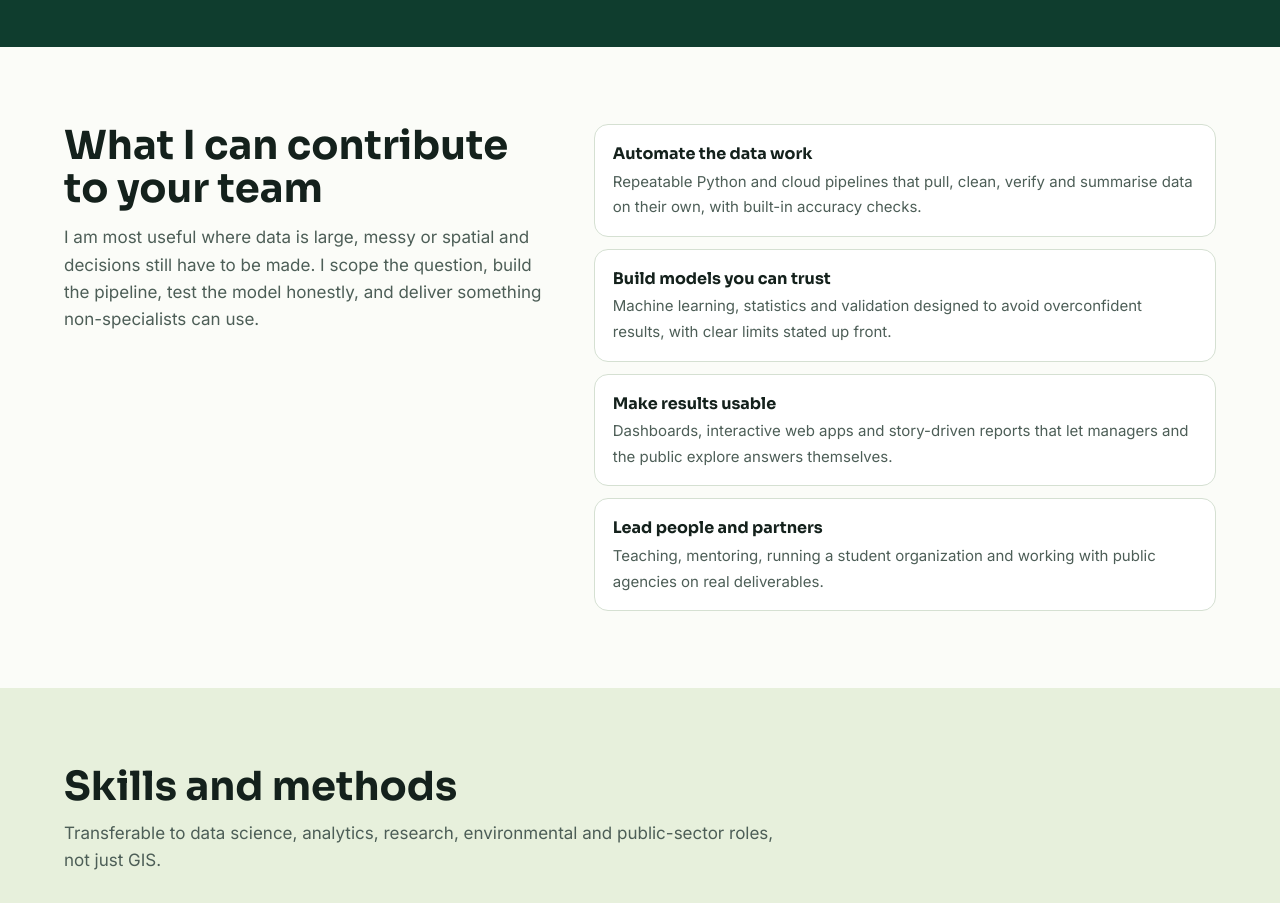
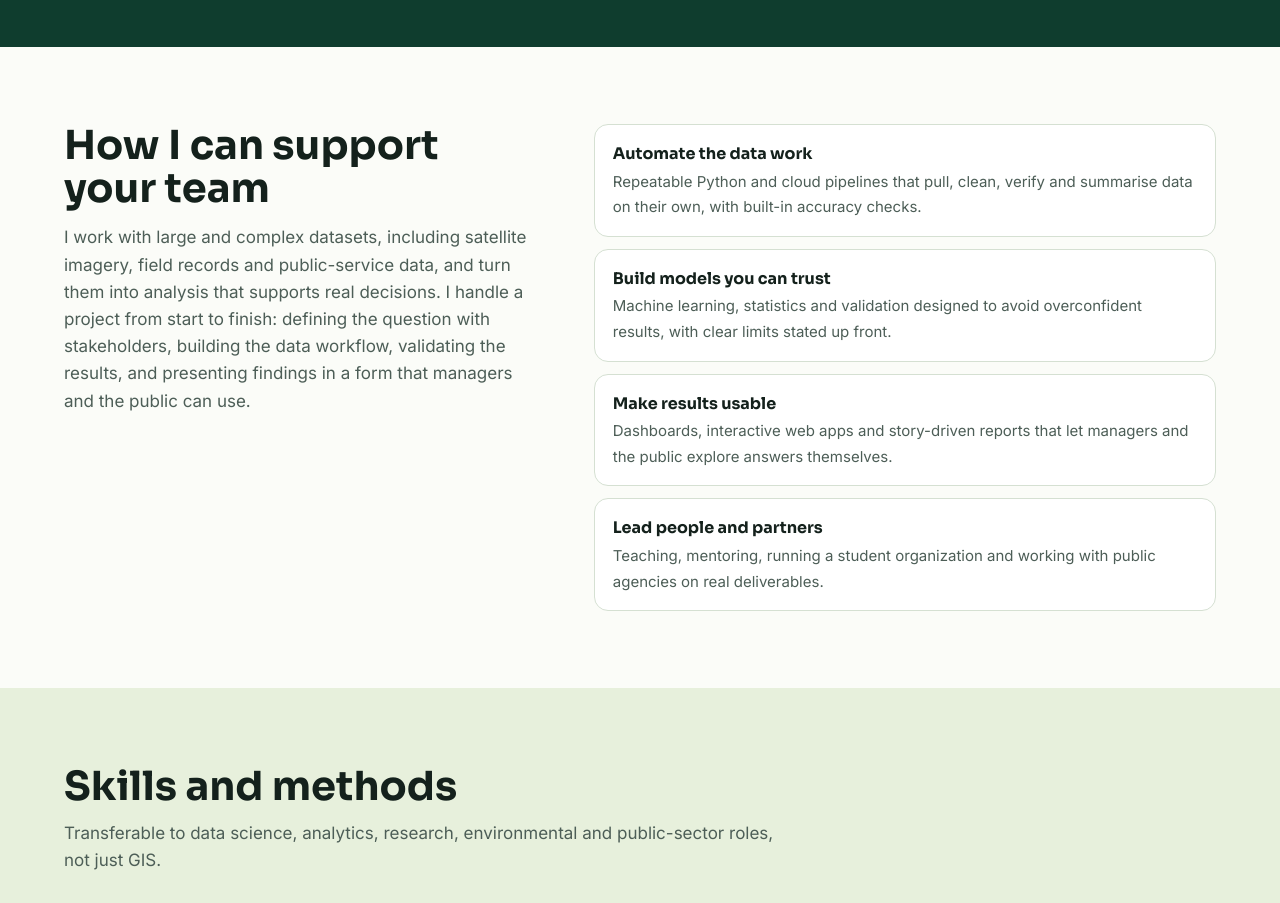
Before and after one commit to samiariaz8046-dotcom/samiariaz8046-dotcom.github.io, a plain HTML site: page index.html in a window 1280 px wide. Shown: the part 1060-1963 px from the top of the page. Drawn offline with Linux system fonts and the light colour scheme.

Commit message:
Rewrite team-support intro

```diff
--- a/index.html
+++ b/index.html
@@ -155,8 +155,8 @@ footer p{color:#cfe2d6;max-width:56ch}
 
 <section class="band" id="value"><div class="wrap intro">
  <div>
-  <h2>What I can contribute to your team</h2>
-  <p>I am most useful where data is large, messy or spatial and decisions still have to be made. I scope the question, build the pipeline, test the model honestly, and deliver something non-specialists can use.</p>
+  <h2>How I can support your team</h2>
+  <p>I work with large and complex datasets, including satellite imagery, field records and public-service data, and turn them into analysis that supports real decisions. I handle a project from start to finish: defining the question with stakeholders, building the data workflow, validating the results, and presenting findings in a form that managers and the public can use.</p>
  </div>
  <ul class="offer">
   <li><b>Automate the data work</b><span>Repeatable Python and cloud pipelines that pull, clean, verify and summarise data on their own, with built-in accuracy checks.</span></li>
```
